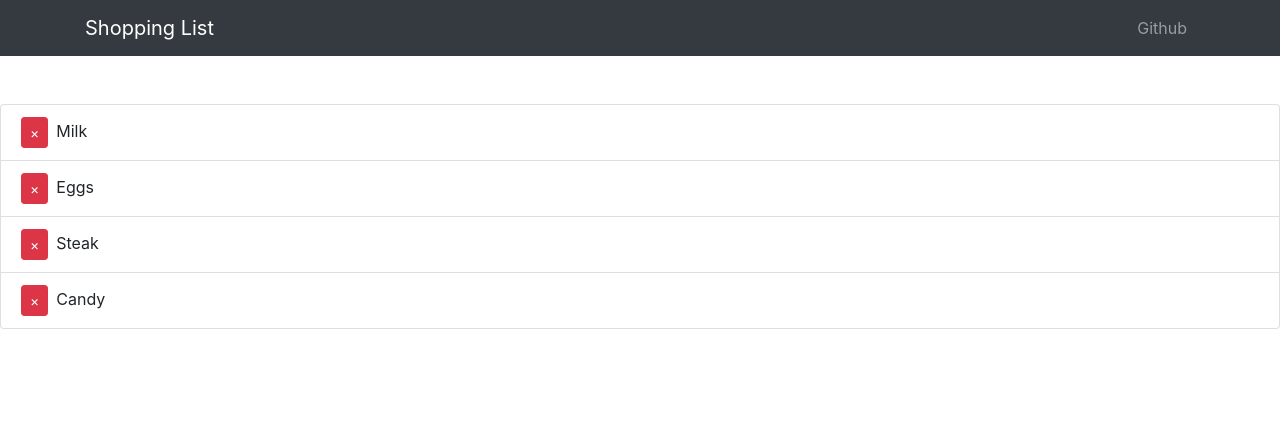
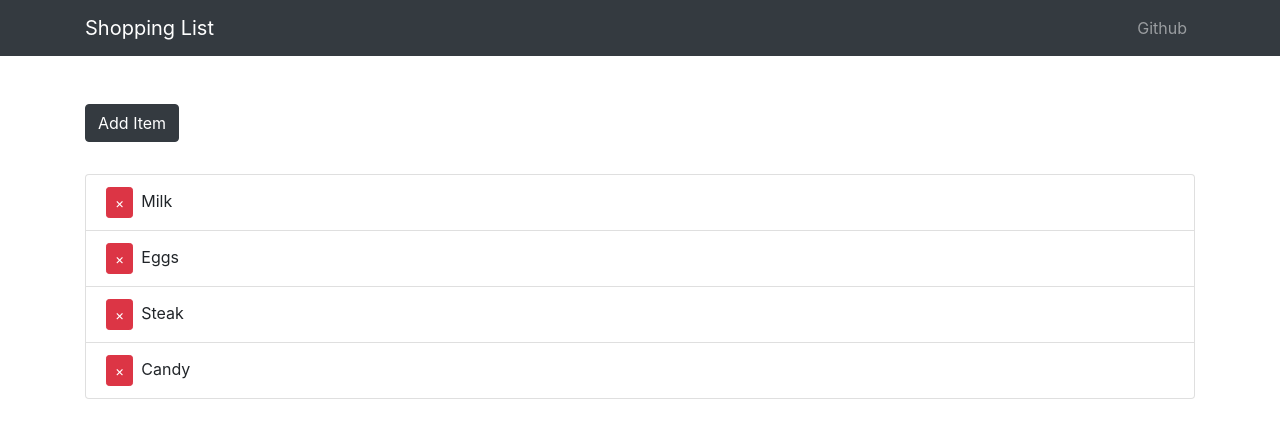
Before and after one commit to Gichia/mern-shopping-list, a React (Create React App) app in the folder client/: page / in a window 1280 px wide. Shown: the top 438 px of the page. Built offline with nearby package versions, Linux system fonts and the light colour scheme.

Commit message:
Adds the add item component

```diff
--- a/client/src/App.js
+++ b/client/src/App.js
@@ -1,6 +1,10 @@
 import React from 'react';
+
 import AppNavbar from './components/AppNavbar';
 import ShoppingList from './components/ShoppingList';
+import ItemModal from './components/ItemModal';
+
+import { Container } from 'reactstrap';
 
 import { Provider } from 'react-redux';
 import store from './store';
@@ -13,7 +17,10 @@ function App() {
     <Provider store={store}>
       <div className="App">
         <AppNavbar />
-        <ShoppingList />
+        <Container>
+          <ItemModal />
+          <ShoppingList />
+        </Container>
       </div>
     </Provider>
   );
```
